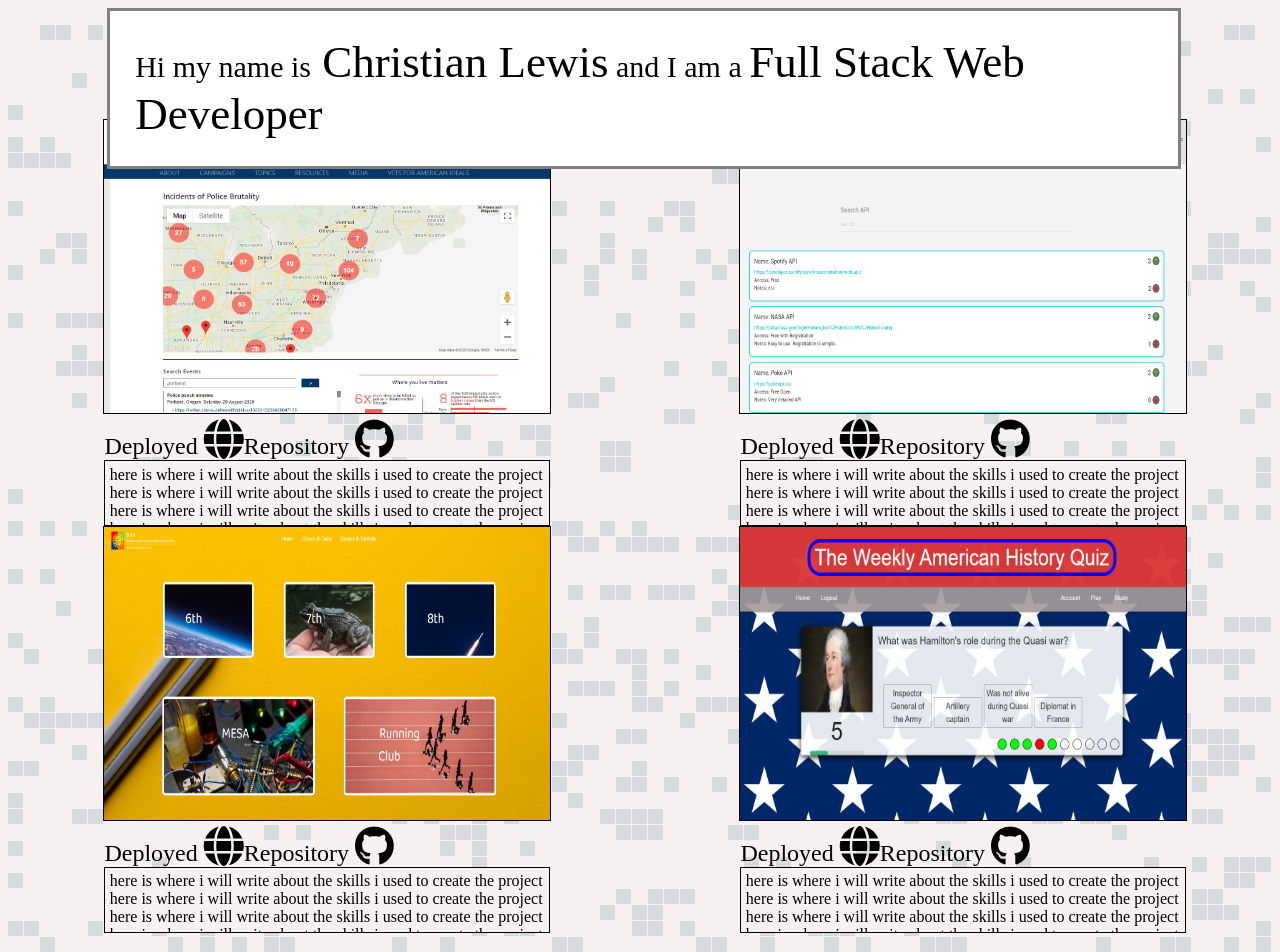
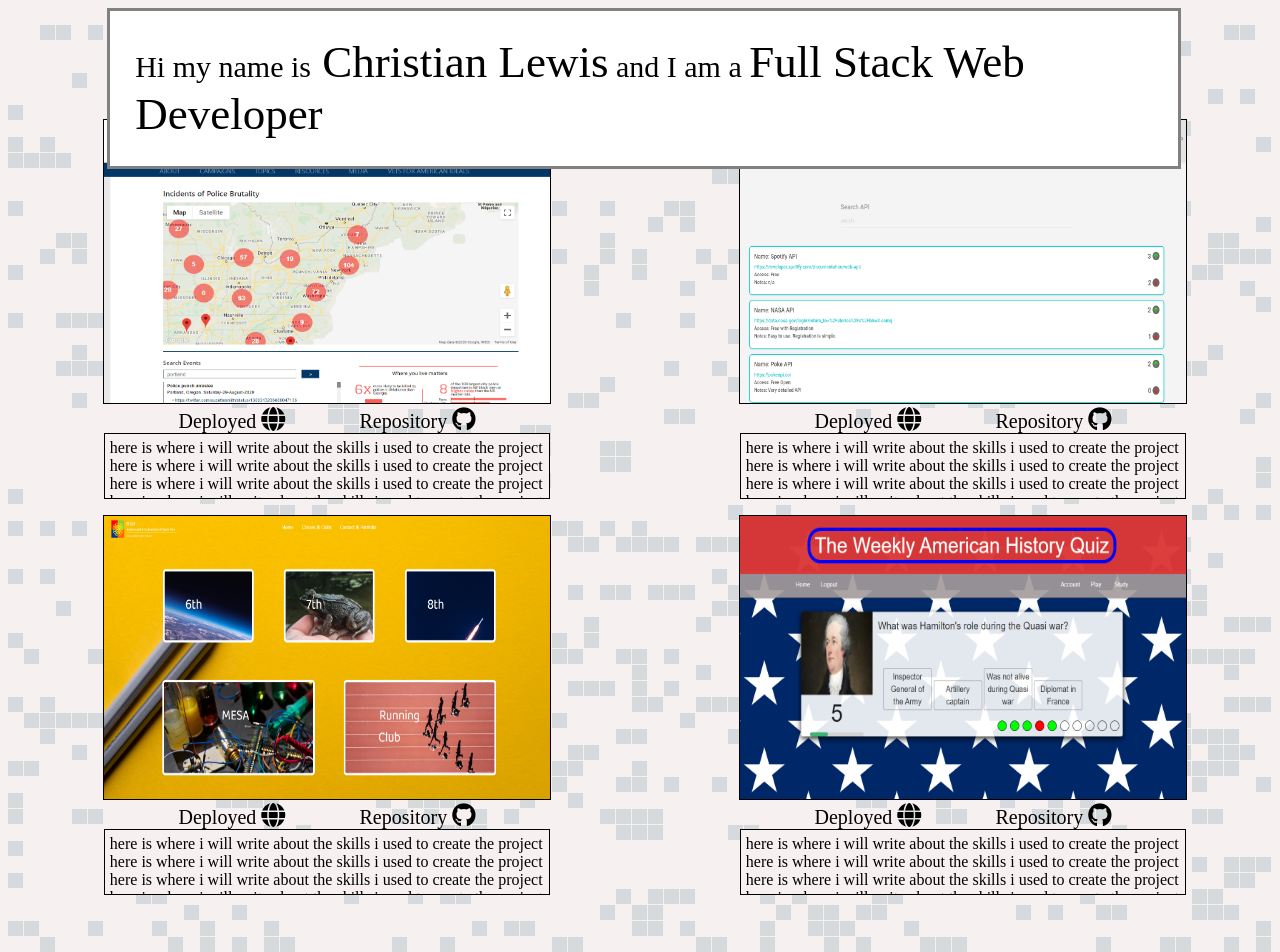
Before and after one commit to christianlewis024/portfolio, a React (Create React App) app: page / in a window 1280 px wide. Shown: the top 952 px of the page. Built offline with nearby package versions, Linux system fonts and the light colour scheme; a web font is replaced by a local one.

Commit message:
updated pics to be links, with hover effect, recentered a few items

```diff
--- a/src/App.css
+++ b/src/App.css
@@ -80,3 +80,33 @@ a:visited {
   border: 1px solid black;
   padding: 1%;
 }
+span .fas,
+span .fab {
+  font-size: 24px;
+}
+.link-span {
+  font-size: 20px;
+  display: flex;
+  justify-content: space-evenly;
+}
+.apiss:hover {
+  opacity: 0.5;
+}
+::-webkit-scrollbar {
+  width: 15px;
+}
+
+/* Track */
+::-webkit-scrollbar-track {
+  background: #c0bebe;
+}
+
+/* Handle */
+::-webkit-scrollbar-thumb {
+  background: #888;
+}
+
+/* Handle on hover */
+::-webkit-scrollbar-thumb:hover {
+  background: #36454f;
+}
--- a/src/App.js
+++ b/src/App.js
@@ -12,8 +12,67 @@ function App() {
         </div>
         <div className="top2">
           <div className="project-1">
-            <img src="hrfss.png" className="apiss"></img>
-            <span>
+            <a
+              href="https://main.d2njpi9j1s76mb.amplifyapp.com/"
+              target="_blank"
+            >
+              <img src="hrfss.png" className="apiss"></img>{" "}
+            </a>
+
+            <span className="link-span">
+              {" "}
+              <a
+                href="https://main.d2njpi9j1s76mb.amplifyapp.com/"
+                target="_blank"
+              >
+                Deployed <i class="fas fa-globe"></i>
+              </a>
+              <a
+                href="https://github.com/Lambda-School-Labs/Labs25-Human_Rights_First-TeamB-FE"
+                target="_blank"
+              >
+                Repository <i class="fab fa-github"></i>
+              </a>
+            </span>
+            <div className="proj-about">
+              here is where i will write about the skills i used to create the
+              project here is where i will write about the skills i used to
+              create the project here is where i will write about the skills i
+              used to create the project here is where i will write about the
+              skills i used to create the project
+            </div>
+          </div>
+          <div className="project-2">
+            <a href="https://www.sciencewithmrslewis.com/" target="_blank">
+              <img src="chanelss.png" className="apiss"></img>
+            </a>
+            <span className="link-span">
+              {" "}
+              <a href="https://www.sciencewithmrslewis.com/" target="_blank">
+                Deployed <i class="fas fa-globe"></i>
+              </a>
+              <a
+                href="https://github.com/christianlewis024/chanelv2"
+                target="_blank"
+              >
+                Repository <i class="fab fa-github"></i>
+              </a>
+            </span>
+            <div className="proj-about">
+              here is where i will write about the skills i used to create the
+              project here is where i will write about the skills i used to
+              create the project here is where i will write about the skills i
+              used to create the project here is where i will write about the
+              skills i used to create the project
+            </div>
+          </div>
+        </div>
+        <div className="bottom2">
+          <div className="project-3">
+            <a href="https://apimountain.netlify.app/" target="_blank">
+              <img src="apiss.png" className="apiss"></img>
+            </a>
+            <span className="link-span">
               {" "}
               <a href="https://apimountain.netlify.app/" target="_blank">
                 Deployed <i class="fas fa-globe"></i>
@@ -33,70 +92,17 @@ function App() {
               skills i used to create the project
             </div>
           </div>
-          <div className="project-2">
-            <img src="chanelss.png" className="apiss"></img>
-            <span>
+          <div className="project-4">
+            <a href="https://weeklyhistoryquiz.netlify.app/" target="_blank">
+              <img src="quizss.png" className="apiss"></img>
+            </a>
+            <span className="link-span">
               {" "}
-              <a
-                href="https://github.com/christianlewis024/apimountain"
-                target="_blank"
-              >
+              <a href="https://weeklyhistoryquiz.netlify.app/" target="_blank">
                 Deployed <i class="fas fa-globe"></i>
               </a>
               <a
-                href="https://github.com/christianlewis024/apimountain"
-                target="_blank"
-              >
-                Repository <i class="fab fa-github"></i>
-              </a>
-            </span>
-            <div className="proj-about">
-              here is where i will write about the skills i used to create the
-              project here is where i will write about the skills i used to
-              create the project here is where i will write about the skills i
-              used to create the project here is where i will write about the
-              skills i used to create the project
-            </div>
-          </div>
-        </div>
-        <div className="bottom2">
-          <div className="project-3">
-            <img src="apiss.png" className="apiss"></img>
-            <span>
-              {" "}
-              <a
-                href="https://github.com/christianlewis024/apimountain"
-                target="_blank"
-              >
-                Deployed <i class="fas fa-globe"></i>
-              </a>
-              <a
-                href="https://github.com/christianlewis024/apimountain"
-                target="_blank"
-              >
-                Repository <i class="fab fa-github"></i>
-              </a>
-            </span>
-            <div className="proj-about">
-              here is where i will write about the skills i used to create the
-              project here is where i will write about the skills i used to
-              create the project here is where i will write about the skills i
-              used to create the project here is where i will write about the
-              skills i used to create the project
-            </div>
-          </div>
-          <div className="project-4">
-            <img src="quizss.png" className="apiss"></img>
-            <span>
-              {" "}
-              <a
-                href="https://github.com/christianlewis024/apimountain"
-                target="_blank"
-              >
-                Deployed <i class="fas fa-globe"></i>
-              </a>
-              <a
-                href="https://github.com/christianlewis024/apimountain"
+                href="https://github.com/christianlewis024/historyquizfinal"
                 target="_blank"
               >
                 Repository <i class="fab fa-github"></i>
```
Also changed, not shown: 1 other file (tests, documents, lock files or other folders).
